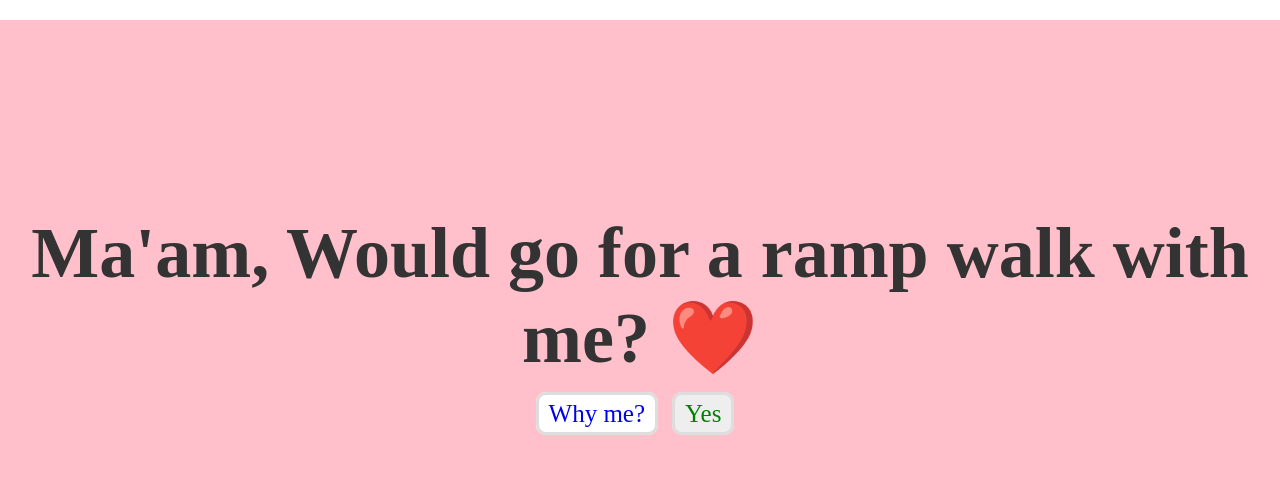
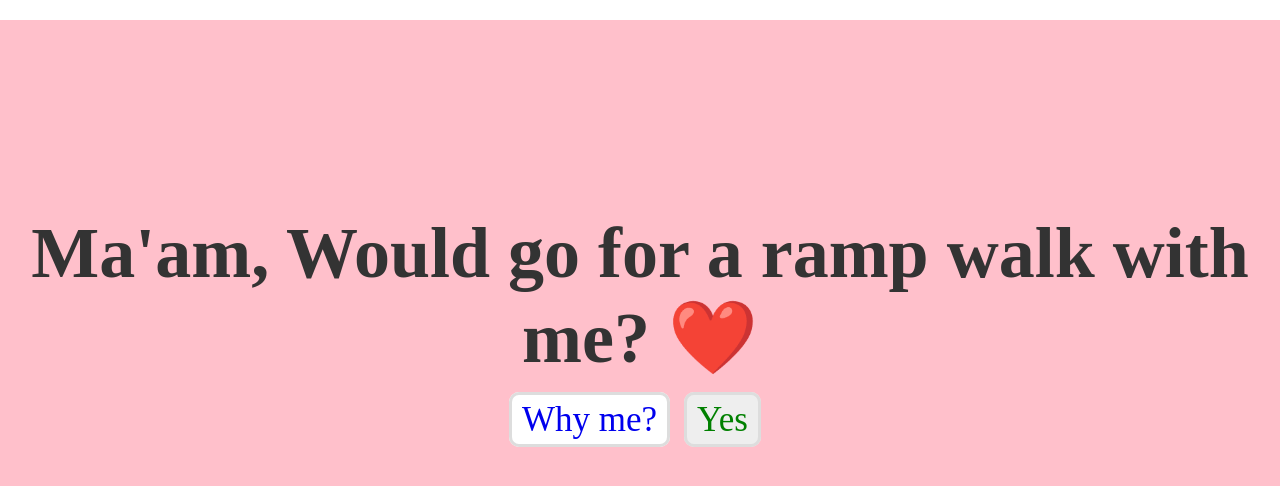
Before and after one commit to daulatkhan166/rampWalk_with_dk.github.io, a plain HTML site: page index.html in a window 1280 px wide. Drawn offline with Linux system fonts and the light colour scheme.

Commit message:
Update index.html

```diff
--- a/index.html
+++ b/index.html
@@ -6,7 +6,7 @@
 	<title>Ask Expression</title>
 	<link rel="stylesheet" href="style.css">
 	<style>
-		.button-small {font-size: 25px; background-color: white;}
+		.button-small {font-size: 35px; background-color: white;}
 		.love {margin-top: 20px;margin-bottom: 20px;}
 		.buttons {margin-top: 10px;}
 		.buttons a {margin-right: 10px;}
```
